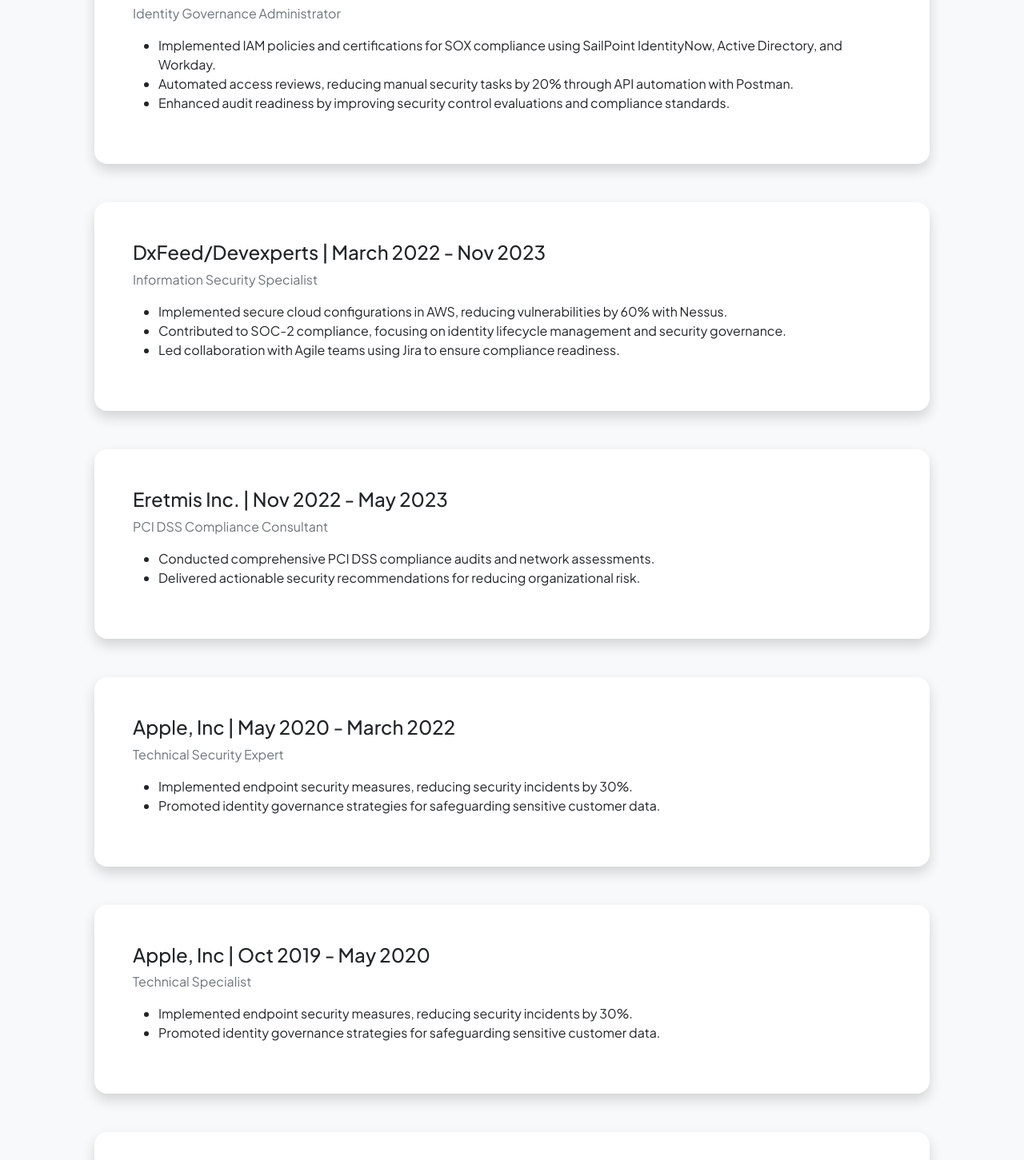
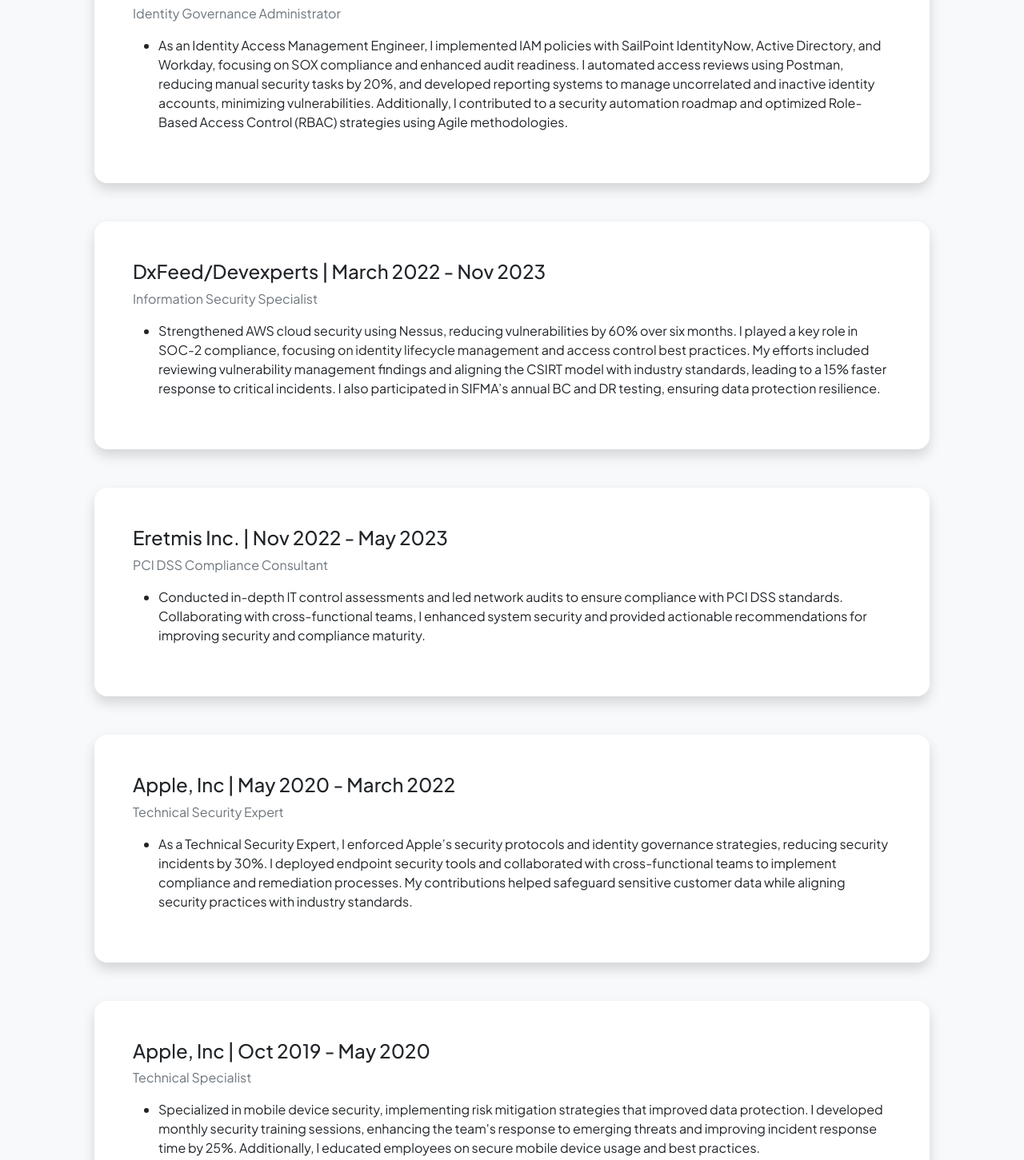
Before and after one commit to alexmerelus/www.alexmerelus.me, a plain HTML site: page resume.html in a window 1280 px wide. Shown: the part 750-2201 px from the top of the page at 80% size. Drawn offline with nearby package versions, Linux system fonts and the light colour scheme.

Commit message:
Update resume.html

```diff
--- a/resume.html
+++ b/resume.html
@@ -89,9 +89,8 @@
                         <h4>Inspire Brands | Nov 2023 - Present</h4>
                         <p class="text-muted">Identity Governance Administrator</p>
                         <ul>
-                            <li>Implemented IAM policies and certifications for SOX compliance using SailPoint IdentityNow, Active Directory, and Workday.</li>
-                            <li>Automated access reviews, reducing manual security tasks by 20% through API automation with Postman.</li>
-                            <li>Enhanced audit readiness by improving security control evaluations and compliance standards.</li>
+                            <li>As an Identity Access Management Engineer, I implemented IAM policies with SailPoint IdentityNow, Active Directory, and Workday, focusing on SOX compliance and enhanced audit readiness. I automated access reviews using Postman, reducing manual security tasks by 20%, and developed reporting systems to manage uncorrelated and inactive identity accounts, minimizing vulnerabilities. Additionally, I contributed to a security automation roadmap and optimized Role-Based Access Control (RBAC) strategies using Agile methodologies.</li>
+
                         </ul>
                     </div>
                 </div>
@@ -102,9 +101,8 @@
                         <h4> DxFeed/Devexperts | March 2022 - Nov 2023</h4>
                         <p class="text-muted">Information Security Specialist</p>
                         <ul>
-                            <li>Implemented secure cloud configurations in AWS, reducing vulnerabilities by 60% with Nessus.</li>
-                            <li>Contributed to SOC-2 compliance, focusing on identity lifecycle management and security governance.</li>
-                            <li>Led collaboration with Agile teams using Jira to ensure compliance readiness.</li>
+                            <li>Strengthened AWS cloud security using Nessus, reducing vulnerabilities by 60% over six months. I played a key role in SOC-2 compliance, focusing on identity lifecycle management and access control best practices. My efforts included reviewing vulnerability management findings and aligning the CSIRT model with industry standards, leading to a 15% faster response to critical incidents. I also participated in SIFMA’s annual BC and DR testing, ensuring data protection resilience.</li>
+
                         </ul>
                     </div>
                 </div>
@@ -115,8 +113,8 @@
                         <h4> Eretmis Inc. | Nov 2022 - May 2023</h4>
                         <p class="text-muted">PCI DSS Compliance Consultant</p>
                         <ul>
-                            <li>Conducted comprehensive PCI DSS compliance audits and network assessments.</li>
-                            <li>Delivered actionable security recommendations for reducing organizational risk.</li>
+                            <li>Conducted in-depth IT control assessments and led network audits to ensure compliance with PCI DSS standards. Collaborating with cross-functional teams, I enhanced system security and provided actionable recommendations for improving security and compliance maturity.</li>
+
                         </ul>
                     </div>
                 </div>
@@ -127,8 +125,8 @@
                         <h4>Apple, Inc | May 2020 - March 2022</h4>
                         <p class="text-muted">Technical Security Expert</p>
                         <ul>
-                            <li>Implemented endpoint security measures, reducing security incidents by 30%.</li>
-                            <li>Promoted identity governance strategies for safeguarding sensitive customer data.</li>
+                            <li>As a Technical Security Expert, I enforced Apple’s security protocols and identity governance strategies, reducing security incidents by 30%. I deployed endpoint security tools and collaborated with cross-functional teams to implement compliance and remediation processes. My contributions helped safeguard sensitive customer data while aligning security practices with industry standards.</li>
+
                         </ul>
                     </div>
                 </div>
@@ -139,8 +137,8 @@
                         <h4>Apple, Inc | Oct 2019 - May 2020</h4>
                         <p class="text-muted">Technical Specialist </p>
                         <ul>
-                            <li>Implemented endpoint security measures, reducing security incidents by 30%.</li>
-                            <li>Promoted identity governance strategies for safeguarding sensitive customer data.</li>
+                            <li>Specialized in mobile device security, implementing risk mitigation strategies that improved data protection. I developed monthly security training sessions, enhancing the team's response to emerging threats and improving incident response time by 25%. Additionally, I educated employees on secure mobile device usage and best practices.</li>
+
                         </ul>
                     </div>
                 </div>
@@ -152,8 +150,8 @@
                         <h4>Apple, Inc | May 2015 - Oct 2019</h4>
                         <p class="text-muted">Apple-Care Support Advisor</p>
                         <ul>
-                            <li>Implemented endpoint security measures, reducing security incidents by 30%.</li>
-                            <li>Promoted identity governance strategies for safeguarding sensitive customer data.</li>
+                            <li>During my tenure as a Support Advisor, I coached colleagues on technical tools while enhancing endpoint security through malware protection, successfully resolving over 1,000 vulnerabilities. I provided technical troubleshooting for Apple products, delivering excellent customer support and contributing feedback for product improvements, all while maintaining a secure support environment.</li>
+
                         </ul>
                     </div>
                 </div>
```
